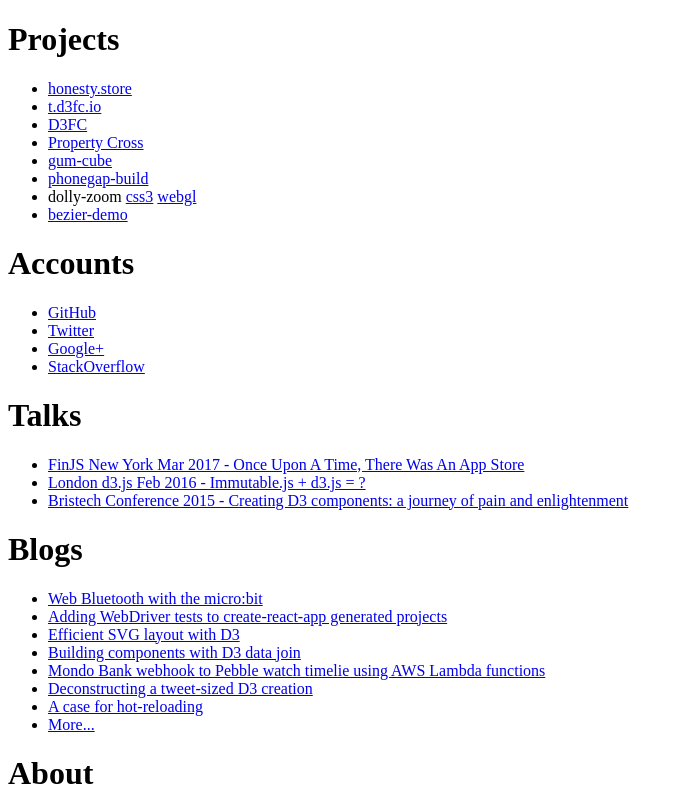
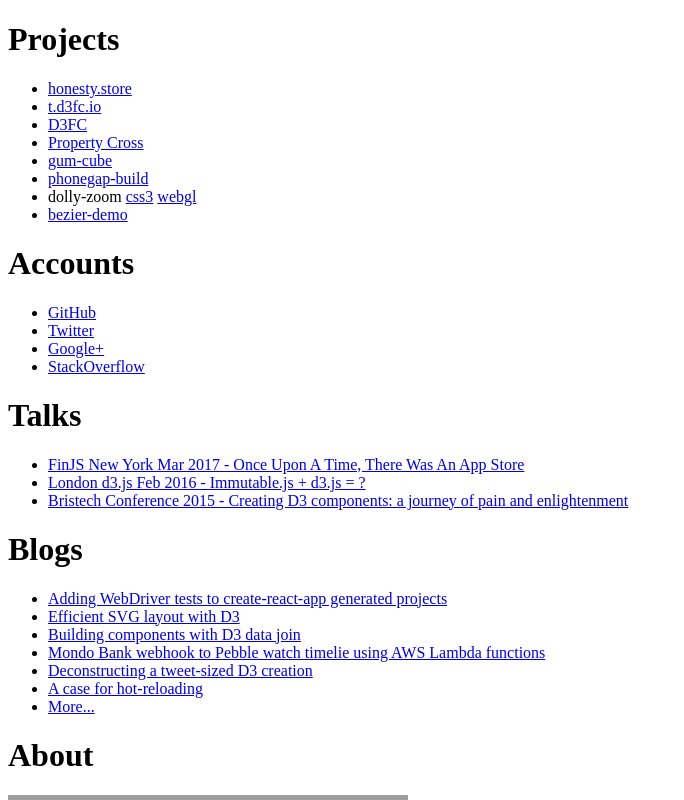
Before and after one commit to chrisprice/chrisprice.github.io, a plain HTML site: page index.html in a window 1280 px wide. Shown: the top 800 px of the page, without its empty margins (0-684 px from the left). Drawn offline with Linux system fonts and the light colour scheme; grey boxes are pictures that could not be loaded.

Commit message:
Update index.html

```diff
--- a/index.html
+++ b/index.html
@@ -37,7 +37,7 @@
   </ul>
   <h1>Blogs</h1></h1>
   <ul>
-    <li><a href="blog/2018/07/29/web-bluetooth-with-the-microbit/">Web Bluetooth with the micro:bit</a></li>
+    <!--Not ready for the prime time...<li><a href="blog/2018/07/29/web-bluetooth-with-the-microbit/">Web Bluetooth with the micro:bit</a></li>-->
     <li><a href="https://blog.scottlogic.com/2017/08/24/adding-webdriver-tests-to-create-react-app-generated-projects.html">Adding WebDriver tests to create-react-app generated projects</a></li>
     <li><a href="https://blog.scottlogic.com/2017/01/10/efficient-svg-layout-with-d3.html">Efficient SVG layout with D3</a></li>
     <li><a href="https://blog.scottlogic.com/2016/08/17/building-components-with-d3-data-join.html">Building components with D3 data join</a></li>
```
